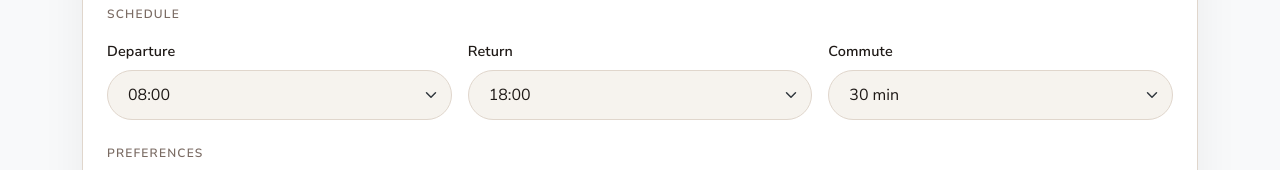
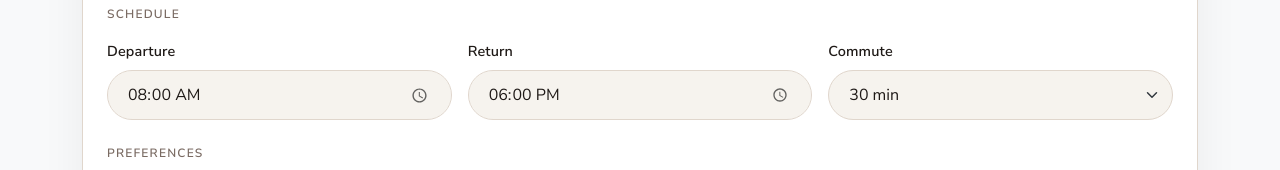
Before and after one commit to ispeakfishlanguage/wore, a React (Vite) app in the folder frontend/: page / in a window 1280 px wide. Shown: the part 322-492 px from the top of the page. Built offline with nearby package versions, Linux system fonts and the light colour scheme.

Commit message:
Allow manual time input for departure and return times
Replace time dropdowns with HTML time input fields to allow users to enter any time (e.g., 07:45, 16:35) instead of just hourly intervals. Times are converted to decimal hours (e.g., 08:30 -> 8.5) before submission to the backend.

```diff
--- a/frontend/src/components/WeatherForm.jsx
+++ b/frontend/src/components/WeatherForm.jsx
@@ -4,8 +4,8 @@ function WeatherForm({ onSubmit, loading }) {
   const [formData, setFormData] = useState({
     home_city: '',
     work_city: '',
-    departure_time: '8',
-    return_time: '18',
+    departure_time: '08:00',
+    return_time: '18:00',
     commute_duration: '30',
     cold_sensitivity: 'medium'
   })
@@ -21,11 +21,16 @@ function WeatherForm({ onSubmit, loading }) {
   const handleSubmit = (e) => {
     e.preventDefault()
 
-    // Convert times and duration to integers
+    // Convert time strings (HH:MM) to decimal hours
+    const timeToHours = (timeStr) => {
+      const [hours, minutes] = timeStr.split(':').map(Number)
+      return hours + (minutes / 60)
+    }
+
     const submissionData = {
       ...formData,
-      departure_time: parseInt(formData.departure_time, 10),
-      return_time: parseInt(formData.return_time, 10),
+      departure_time: timeToHours(formData.departure_time),
+      return_time: timeToHours(formData.return_time),
       commute_duration: parseInt(formData.commute_duration, 10)
     }
 
@@ -75,40 +80,30 @@ function WeatherForm({ onSubmit, loading }) {
           <div className="row g-3">
             <div className="col-md-4">
               <label htmlFor="departure_time" className="form-label">Departure</label>
-              <select
-                className="form-select"
+              <input
+                type="time"
+                className="form-control"
                 id="departure_time"
                 name="departure_time"
                 value={formData.departure_time}
                 onChange={handleChange}
                 required
                 disabled={loading}
-              >
-                {Array.from({ length: 24 }, (_, i) => (
-                  <option key={i} value={i}>
-                    {i.toString().padStart(2, '0')}:00
-                  </option>
-                ))}
-              </select>
+              />
             </div>
 
             <div className="col-md-4">
               <label htmlFor="return_time" className="form-label">Return</label>
-              <select
-                className="form-select"
+              <input
+                type="time"
+                className="form-control"
                 id="return_time"
                 name="return_time"
                 value={formData.return_time}
                 onChange={handleChange}
                 required
                 disabled={loading}
-              >
-                {Array.from({ length: 24 }, (_, i) => (
-                  <option key={i} value={i}>
-                    {i.toString().padStart(2, '0')}:00
-                  </option>
-                ))}
-              </select>
+              />
             </div>
 
             <div className="col-md-4">
--- a/frontend/src/index.css
+++ b/frontend/src/index.css
@@ -175,6 +175,20 @@ h1, h2, h3, h4, h5, h6,
   background-color: white;
 }
 
+/* Time input specific styling */
+input[type="time"] {
+  cursor: pointer;
+}
+
+input[type="time"]::-webkit-calendar-picker-indicator {
+  cursor: pointer;
+  filter: opacity(0.6);
+}
+
+input[type="time"]::-webkit-calendar-picker-indicator:hover {
+  filter: opacity(1);
+}
+
 .form-label {
   font-weight: 600;
   color: var(--text-main);
```
